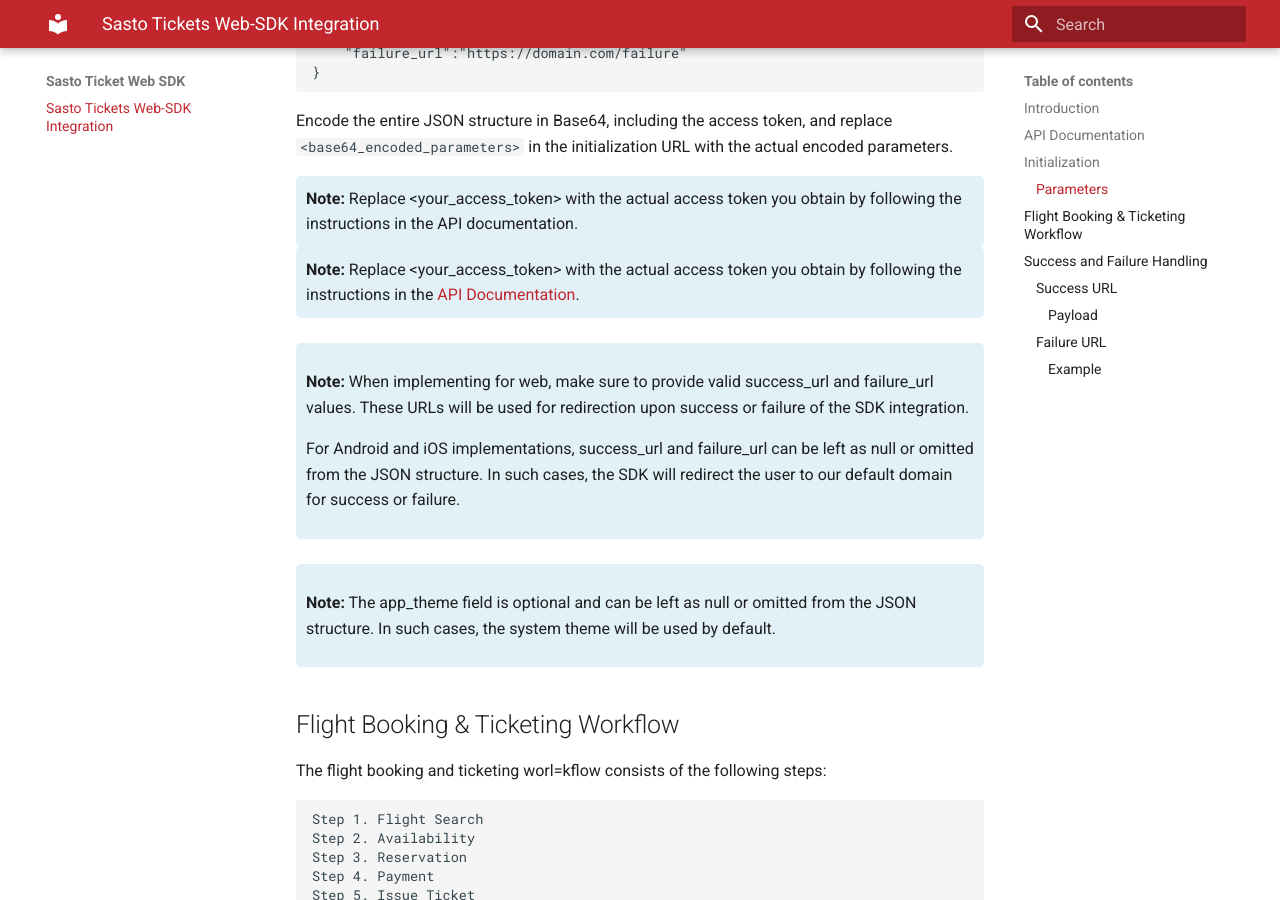
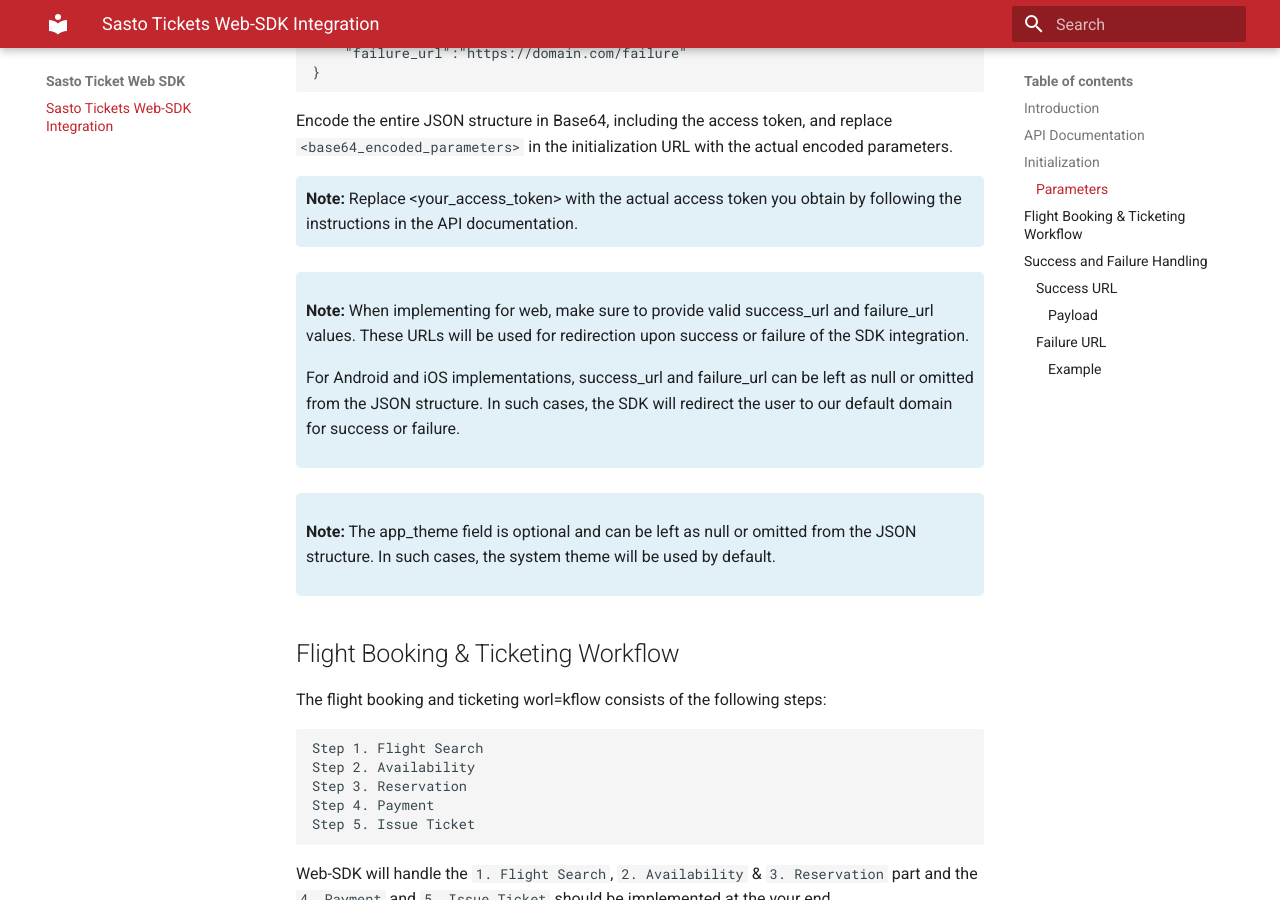
Before and after one commit to app-sastotickets/web-app-sdk-docs, an MkDocs documentation site: the page built from docs/index.md, in a window 1280 px wide and 900 px high, scrolled down 941 px. Built offline with MkDocs 1.6.1 and Material for MkDocs 9.7.7, drawn with Linux system fonts in a browser that asks for light colours.

Commit message:
Update index.md

```diff
--- a/docs/index.md
+++ b/docs/index.md
@@ -32,8 +32,6 @@
 Encode the entire JSON structure in Base64, including the access token, and replace `<base64_encoded_parameters>` in the initialization URL with the actual encoded parameters.
 
 <div style="background-color: #E2F0F7; padding:10px; border-radius:5px "><b>Note:</b> Replace &ltyour_access_token> with the actual access token you obtain by following the instructions in the API documentation.</div>
-
-<div style="background-color: #E2F0F7; padding:10px; border-radius:5px;"><b>Note:</b> Replace &ltyour_access_token> with the actual access token you obtain by following the instructions in the <a href="https://sastotickets-integration-b2b.web.app">API Documentation</a>.</div>
 
 <div style="background-color: #E2F0F7; padding:10px; border-radius:5px; margin-top: 25px; "><p><b>Note:</b> When implementing for web, make sure to provide valid success_url and failure_url values. These URLs will be used for redirection upon success or failure of the SDK integration.</p>
 
```
